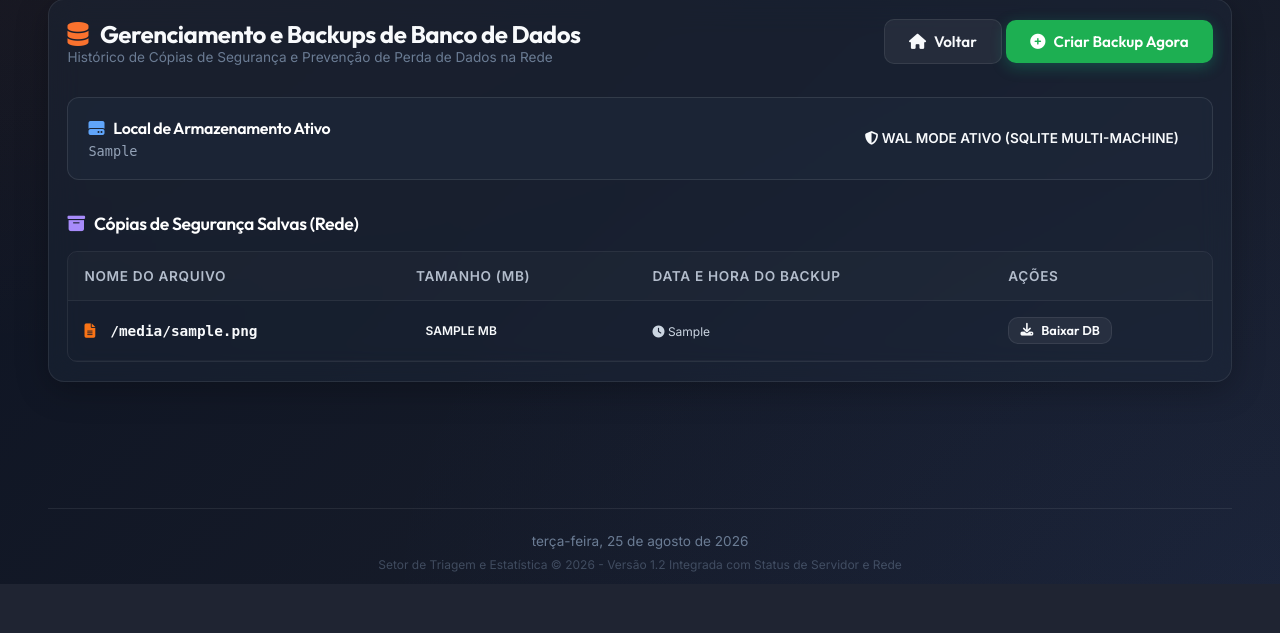
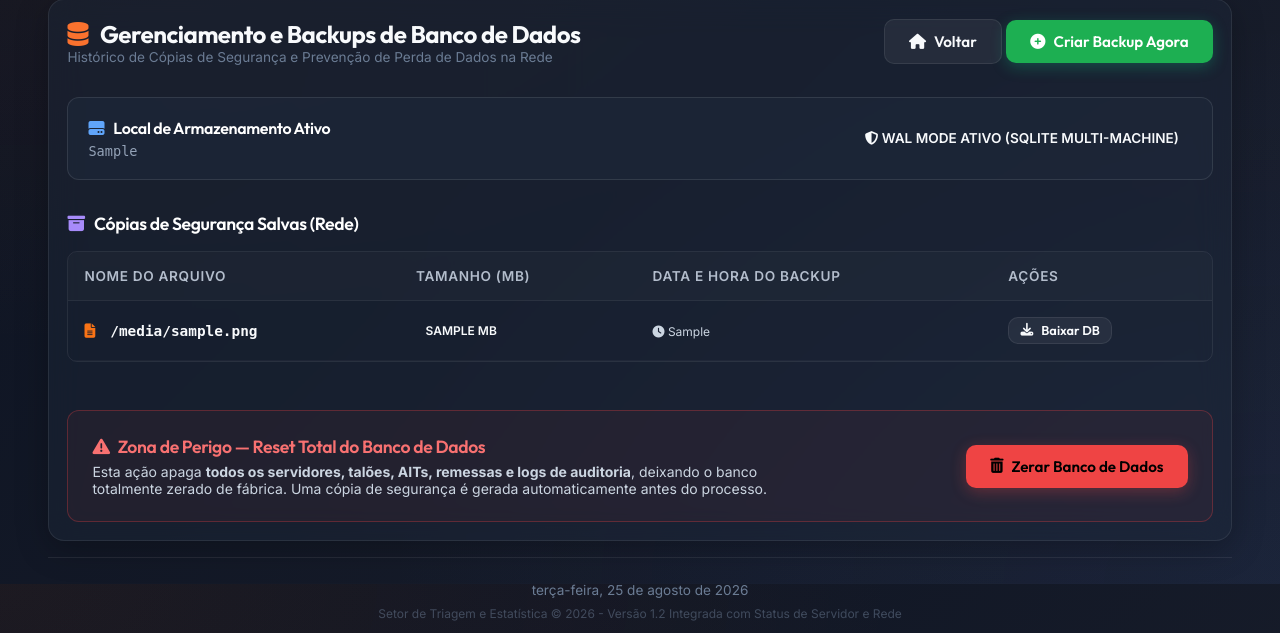
Before and after one commit to wMyster/Triagem-AITs, a Flask app: template templates/backups.html in a window 1280 px wide. Shown: the part 216-849 px from the top of the page. Before the commit the page ends 800 px from the top, so only its background shows below. Run offline with Flask 3, Linux system fonts and the light colour scheme; the template is opened without the code that fills it: most values are stand-ins (such as "Sample title", 1, 10 or a date in 2020).

Commit message:
v3.0: Reset total do banco de dados (inclusive servidores) e adicao de botao seguro de reset no painel Admin

```diff
--- a/app.py
+++ b/app.py
@@ -1215,6 +1215,33 @@ def backups_download(filename):
     backup_dir = get_backup_dir()
     return send_from_directory(backup_dir, filename, as_attachment=True)
 
+from scripts.clean_database import clean_database
+
+@app.route("/backups/resetar_banco", methods=["POST"])
+@login_required
+@role_required("admin")
+@with_db_retry()
+def backups_resetar_banco():
+    confirmacao = request.form.get("confirmacao", "").strip().upper()
+    if confirmacao != "ZERAR":
+        flash("Ação cancelada: você deve digitar exatamente a palavra 'ZERAR' para confirmar o reset.", "warning")
+        return redirect(url_for("backups"))
+
+    user_name = session["user"]["username"]
+    try:
+        # Gera cópia de segurança antes do reset
+        criar_backup()
+
+        # Executa limpeza de todas as tabelas operacionais e servidores
+        clean_database()
+
+        log_auditoria(user_name, "admin", "RESET_BANCO_DADOS", "sistema", justificativa="Reset total do banco de dados executado pelo Administrador.")
+        flash("Banco de dados completamente zerado com sucesso! Todos os servidores, talões, AITs e logs foram excluídos e um backup de segurança pré-reset foi salvo.", "success")
+    except Exception as e:
+        flash(f"Erro ao resetar banco de dados: {e}", "danger")
+
+    return redirect(url_for("backups"))
+
 
 # --- Consultas & Relatórios ---
 def get_base_filter_and_params(query_type, request_args):
--- a/templates/backups.html
+++ b/templates/backups.html
@@ -67,5 +67,69 @@
             </tbody>
         </table>
     </div>
+
+    <!-- Danger Zone: Reset Total do Banco de Dados -->
+    <div style="margin-top: 3rem; background: rgba(239, 68, 68, 0.05); border: 1px solid rgba(239, 68, 68, 0.3); border-radius: 0.75rem; padding: 1.5rem; display: flex; align-items: center; justify-content: space-between; flex-wrap: wrap; gap: 1.5rem;">
+        <div>
+            <h4 style="margin: 0 0 0.3rem 0; color: #f87171; font-size: 1.1rem; display: flex; align-items: center; gap: 0.5rem;">
+                <i class="fa-solid fa-triangle-exclamation"></i> Zona de Perigo — Reset Total do Banco de Dados
+            </h4>
+            <p style="margin: 0; font-size: 0.875rem; color: #cbd5e1; max-width: 700px;">
+                Esta ação apaga <strong>todos os servidores, talões, AITs, remessas e logs de auditoria</strong>, deixando o banco totalmente zerado de fábrica. Uma cópia de segurança é gerada automaticamente antes do processo.
+            </p>
+        </div>
+        <div>
+            <button type="button" onclick="abrirModalResetBanco()" class="btn btn-danger" style="background: #ef4444; padding: 0.75rem 1.5rem; font-weight: 600; box-shadow: 0 4px 15px rgba(239, 68, 68, 0.3);">
+                <i class="fa-solid fa-trash-can"></i> Zerar Banco de Dados
+            </button>
+        </div>
+    </div>
 </div>
+
+<!-- Modal de Confirmação de Reset Total -->
+<div id="modal-reset-banco" class="modal-overlay" style="display: none; position: fixed; top: 0; left: 0; width: 100vw; height: 100vh; background: rgba(15, 23, 42, 0.88); backdrop-filter: blur(8px); z-index: 9999; align-items: center; justify-content: center;">
+    <div style="background: rgba(30, 41, 59, 0.98); border: 1px solid rgba(239, 68, 68, 0.4); border-radius: 1rem; width: 90%; max-width: 500px; padding: 1.75rem; box-shadow: 0 25px 50px -12px rgba(0, 0, 0, 0.6); color: #ffffff;">
+        <div style="display: flex; justify-content: space-between; align-items: center; margin-bottom: 1.25rem; border-bottom: 1px solid rgba(255, 255, 255, 0.1); padding-bottom: 0.75rem;">
+            <h3 style="margin: 0; font-size: 1.2rem; color: #f87171; display: flex; align-items: center; gap: 0.5rem;">
+                <i class="fa-solid fa-skull-crossbones"></i> Confirmar Reset Total de Fábrica
+            </h3>
+            <i class="fa-solid fa-xmark" style="cursor: pointer; font-size: 1.2rem; color: #94a3b8;" onclick="fecharModalResetBanco()"></i>
+        </div>
+
+        <p style="color: #e2e8f0; font-size: 0.95rem; line-height: 1.5; margin-bottom: 1rem;">
+            Você está prestes a <strong>apagar todos os registros do sistema</strong>, incluindo:
+        </p>
+        <ul style="color: #cbd5e1; font-size: 0.875rem; margin-bottom: 1.25rem; padding-left: 1.25rem; line-height: 1.6;">
+            <li>Todos os Servidores (Agentes de Trânsito e GCMs)</li>
+            <li>Todos os Talões e Distribuições</li>
+            <li>Todos os Autos de Infração (AITs)</li>
+            <li>Todas as Remessas e Auditorias</li>
+        </ul>
+        <p style="color: #94a3b8; font-size: 0.85rem; margin-bottom: 1.25rem;">
+            <em>As 5 contas padrão de acesso ao sistema (admin, triagem, dct, empresa, consulta) serão preservadas.</em>
+        </p>
+
+        <form method="POST" action="{{ url_for('backups_resetar_banco') }}">
+            <div class="form-group" style="margin-bottom: 1.5rem;">
+                <label for="confirmacao_reset" style="color: #fca5a5; font-weight: 600;">Digite a palavra ZERAR para confirmar:</label>
+                <input type="text" id="confirmacao_reset" name="confirmacao" required placeholder="ZERAR" autocomplete="off" style="width: 100%; border-color: rgba(239, 68, 68, 0.5); text-transform: uppercase; font-weight: 700; letter-spacing: 0.1em;">
+            </div>
+            <div style="display: flex; justify-content: flex-end; gap: 0.75rem;">
+                <button type="button" class="btn btn-secondary" onclick="fecharModalResetBanco()">Cancelar</button>
+                <button type="submit" class="btn btn-danger" style="background: #ef4444; font-weight: 700;"><i class="fa-solid fa-bomb"></i> Confirmar e Zerar Banco</button>
+            </div>
+        </form>
+    </div>
+</div>
+
+<script>
+function abrirModalResetBanco() {
+    document.getElementById('modal-reset-banco').style.display = 'flex';
+    document.getElementById('confirmacao_reset').value = '';
+    document.getElementById('confirmacao_reset').focus();
+}
+function fecharModalResetBanco() {
+    document.getElementById('modal-reset-banco').style.display = 'none';
+}
+</script>
 {% endblock %}
```
